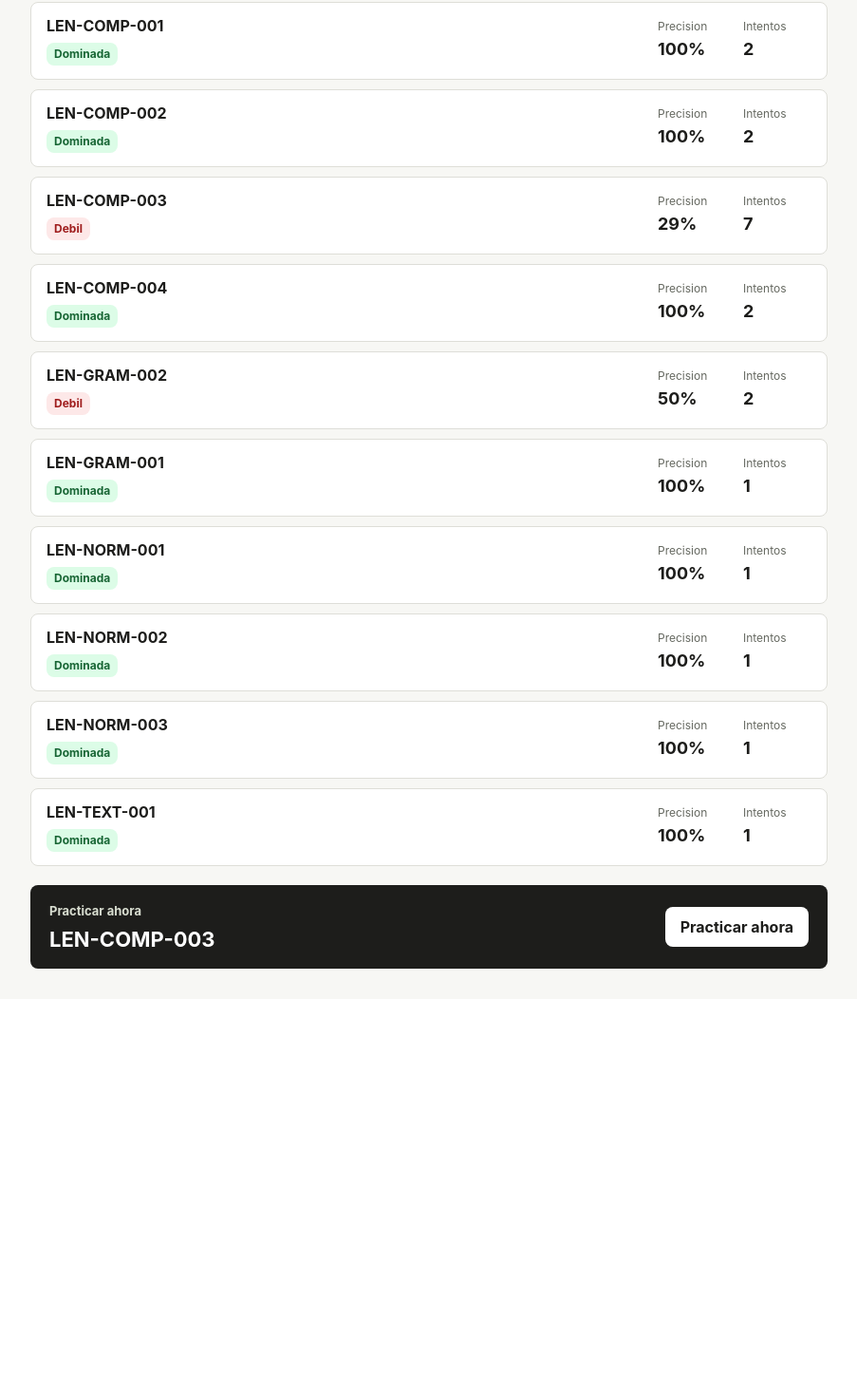
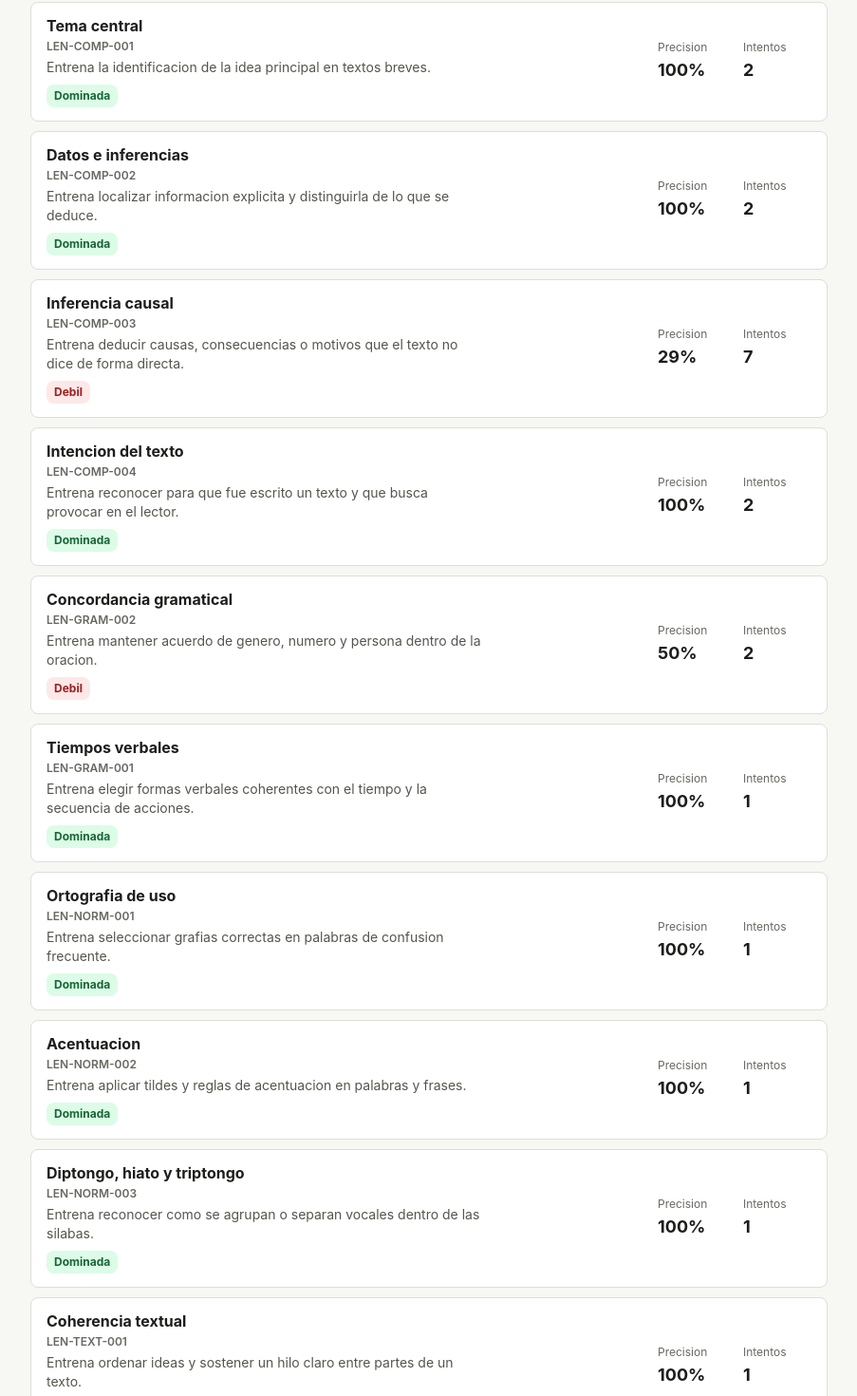
Before and after one commit to Teksi75/app-ingreso-product, a Next.js app: page /dashboard in a window 1280 px wide. Shown: the part 85-1555 px from the top of the page at 95% size, without its empty margins (188-1091 px from the left). Before the commit the page ends 1137 px from the top, so only its background shows below. Built offline with nearby package versions, Linux system fonts and the light colour scheme.

Commit message:
Improve practice skill UX

```diff
--- a/src/app/practice/PracticeQuestion.tsx
+++ b/src/app/practice/PracticeQuestion.tsx
@@ -2,6 +2,7 @@
 
 import { FormEvent, useState, type ChangeEvent } from "react";
 import { type Exercise } from "../../practice/session_runner";
+import { getSkillMetadata } from "../../skills/skill_metadata";
 
 type PracticeQuestionProps = {
   exercise: Exercise;
@@ -17,17 +18,38 @@ export function PracticeQuestion({
   usedExerciseIds,
 }: PracticeQuestionProps) {
   const [currentExercise, setCurrentExercise] = useState(exercise);
-  const [usedExercises, setUsedExercises] = useState<string[]>([
-    ...usedExerciseIds,
-    exercise.id,
-  ]);
+  const [usedExercises, setUsedExercises] = useState<string[]>(
+    Array.from(new Set([...usedExerciseIds, exercise.id])),
+  );
   const [questionCount, setQuestionCount] = useState(1);
   const [sessionCompleted, setSessionCompleted] = useState(false);
   const [selectedAnswer, setSelectedAnswer] = useState("");
   const [submittedAnswer, setSubmittedAnswer] = useState<string | null>(null);
   const hasSubmitted = submittedAnswer !== null;
   const isCorrect = submittedAnswer === currentExercise.correct_answer;
+  const sessionQuestionCount = Math.min(MAX_QUESTIONS, exercisePool.length);
   const available = exercisePool.filter((item) => !usedExercises.includes(item.id));
+  const skillMetadata = getSkillMetadata(currentExercise.skill_id);
+  const options = getStableShuffledOptions(currentExercise);
+  const skillBanner = (
+    <aside className="rounded-[8px] border border-[#d8d0a8] bg-[#fff8d7] p-3">
+      <p className="m-0 text-[12px] font-semibold uppercase text-[#6a5d21]">
+        Habilidad en entrenamiento
+      </p>
+      <p className="m-0 mt-1 text-[18px] font-bold text-[#1d1d1b]">
+        {skillMetadata.title}
+      </p>
+      <p className="m-0 mt-1 text-[13px] font-semibold text-[#6a5d21]">
+        {skillMetadata.id}
+      </p>
+      <p className="m-0 mt-1 text-[14px] leading-5 text-[#55554d]">
+        {skillMetadata.description}
+      </p>
+      <p className="m-0 mt-2 text-[13px] leading-5 text-[#55554d]">
+        Foco actual: {currentExercise.subskill}
+      </p>
+    </aside>
+  );
 
   function handleSubmit(event: FormEvent<HTMLFormElement>) {
     event.preventDefault();
@@ -43,18 +65,12 @@ export function PracticeQuestion({
   }
 
   function handleNext() {
-    if (questionCount >= MAX_QUESTIONS) {
+    if (questionCount >= sessionQuestionCount || available.length === 0) {
       setSessionCompleted(true);
       return;
     }
 
-    const nextPool = available.length > 0 ? available : exercisePool;
-    const nonRepeatingPool =
-      nextPool.length > 1
-        ? nextPool.filter((item) => item.id !== currentExercise.id)
-        : nextPool;
-    const candidatePool = nonRepeatingPool.length > 0 ? nonRepeatingPool : nextPool;
-    const nextExercise = pickExercise(candidatePool);
+    const nextExercise = pickExercise(available);
 
     setCurrentExercise(nextExercise);
     setUsedExercises((prev) => [...prev, nextExercise.id]);
@@ -65,6 +81,8 @@ export function PracticeQuestion({
 
   if (sessionCompleted) {
     return (
+      <>
+        {skillBanner}
         <article className="grid gap-4 rounded-lg border border-gray-200 bg-white p-4">
           <h1 className="text-xl font-semibold">Sesion completada</h1>
           <a
@@ -74,17 +92,25 @@ export function PracticeQuestion({
             Volver a practicar
           </a>
         </article>
+      </>
     );
   }
 
   return (
+    <>
+      {skillBanner}
       <article className="grid gap-4 rounded-lg border border-gray-200 bg-white p-4">
         <p className="text-sm font-medium text-gray-500">
-        Pregunta {questionCount} de {MAX_QUESTIONS}
+          Pregunta {questionCount} de {sessionQuestionCount}
         </p>
+        {currentExercise.text ? (
+          <p className="m-0 rounded border border-gray-200 bg-[#f7f7f4] p-3 text-base leading-7">
+            {currentExercise.text}
+          </p>
+        ) : null}
         <h1 className="text-xl font-semibold">{currentExercise.prompt}</h1>
         <form className="grid gap-3" onSubmit={handleSubmit}>
-        {currentExercise.options.map((option) => (
+          {options.map((option) => (
             <label
               key={option}
               className="flex items-center gap-3 rounded border border-gray-200 p-3 text-base font-medium"
@@ -127,9 +153,29 @@ export function PracticeQuestion({
           )}
         </form>
       </article>
+    </>
   );
 }
 
 function pickExercise(exercises: Exercise[]): Exercise {
   return exercises[Math.floor(Math.random() * exercises.length)];
 }
+
+function getStableShuffledOptions(exercise: Exercise): string[] {
+  return [...exercise.options].sort((left, right) => {
+    const leftRank = getOptionRank(`${exercise.id}:${left}`);
+    const rightRank = getOptionRank(`${exercise.id}:${right}`);
+
+    return leftRank - rightRank || left.localeCompare(right);
+  });
+}
+
+function getOptionRank(value: string): number {
+  let hash = 0;
+
+  for (let index = 0; index < value.length; index += 1) {
+    hash = (hash * 31 + value.charCodeAt(index)) >>> 0;
+  }
+
+  return hash;
+}
--- a/src/app/practice/page.tsx
+++ b/src/app/practice/page.tsx
@@ -25,7 +25,6 @@ export default async function PracticePage({ searchParams }: PracticePageProps)
   return (
     <main className="min-h-screen bg-[#f7f7f4] px-4 py-8 text-[#1d1d1b]">
       <section className="mx-auto grid max-w-md gap-5">
-        <p className="text-sm font-medium text-gray-500">{exercise.skill_id}</p>
         <PracticeQuestion
           exercise={exercise}
           exercisePool={exercisePool}
--- a/src/components/dashboard/ActionPanel.tsx
+++ b/src/components/dashboard/ActionPanel.tsx
@@ -1,5 +1,6 @@
 import Link from "next/link";
 import { type SkillState } from "../../storage/local_progress_store";
+import { getSkillMetadata } from "../../skills/skill_metadata";
 
 type DashboardSkill = {
   skill: string;
@@ -14,12 +15,23 @@ type ActionPanelProps = {
 
 export function ActionPanel({ skill }: ActionPanelProps) {
   const practiceHref = skill ? `/practice?skill=${encodeURIComponent(skill.skill)}` : "/practice";
+  const metadata = skill ? getSkillMetadata(skill.skill) : null;
 
   return (
     <section className="flex flex-wrap items-center justify-between gap-4 rounded-lg bg-[#1d1d1b] px-5 py-[18px] text-white">
       <div>
         <p className="mt-0 mb-1.5 text-[13px] font-bold text-[#d8ddd0]">Practicar ahora</p>
-        <h2 className="m-0 text-[22px] leading-[1.2] font-bold">{skill ? skill.skill : "Empezar practica"}</h2>
+        <h2 className="m-0 text-[22px] leading-[1.2] font-bold">
+          {metadata ? metadata.title : "Empezar practica"}
+        </h2>
+        {metadata ? (
+          <>
+            <p className="mt-1 mb-0 text-[13px] font-semibold text-[#d8ddd0]">{metadata.id}</p>
+            <p className="mt-1.5 mb-0 max-w-[520px] text-[14px] leading-5 text-[#d8ddd0]">
+              {metadata.description}
+            </p>
+          </>
+        ) : null}
       </div>
       <Link
         href={practiceHref}
--- a/src/components/dashboard/SkillItem.tsx
+++ b/src/components/dashboard/SkillItem.tsx
@@ -1,4 +1,5 @@
 import { type SkillState } from "../../storage/local_progress_store";
+import { getSkillMetadata } from "../../skills/skill_metadata";
 import { SkillStatus } from "./SkillStatus";
 
 type DashboardSkill = {
@@ -13,10 +14,18 @@ type SkillItemProps = {
 };
 
 export function SkillItem({ skill }: SkillItemProps) {
+  const metadata = getSkillMetadata(skill.skill);
+
   return (
     <article className="flex flex-wrap items-center justify-between gap-4 rounded-lg border border-[#deded8] bg-white px-4 py-3.5">
       <div className="grid gap-2">
-        <strong className="text-base leading-tight">{skill.skill}</strong>
+        <div className="grid gap-1">
+          <strong className="text-base leading-tight">{metadata.title}</strong>
+          <span className="text-xs font-semibold text-[#666961]">{metadata.id}</span>
+          <p className="m-0 max-w-[460px] text-sm leading-5 text-[#55554d]">
+            {metadata.description}
+          </p>
+        </div>
         <SkillStatus state={skill.last_state} />
       </div>
       <dl className="m-0 flex flex-wrap gap-[18px]">
--- /dev/null
+++ b/src/skills/skill_metadata.ts
@@ -0,0 +1,78 @@
+export type SkillMetadata = {
+  id: string;
+  title: string;
+  description: string;
+};
+
+const skillMetadata: Record<string, SkillMetadata> = {
+  "LEN-COMP-001": {
+    id: "LEN-COMP-001",
+    title: "Tema central",
+    description: "Entrena la identificacion de la idea principal en textos breves.",
+  },
+  "LEN-COMP-002": {
+    id: "LEN-COMP-002",
+    title: "Datos e inferencias",
+    description: "Entrena localizar informacion explicita y distinguirla de lo que se deduce.",
+  },
+  "LEN-COMP-003": {
+    id: "LEN-COMP-003",
+    title: "Inferencia causal",
+    description: "Entrena deducir causas, consecuencias o motivos que el texto no dice de forma directa.",
+  },
+  "LEN-COMP-004": {
+    id: "LEN-COMP-004",
+    title: "Intencion del texto",
+    description: "Entrena reconocer para que fue escrito un texto y que busca provocar en el lector.",
+  },
+  "LEN-GRAM-001": {
+    id: "LEN-GRAM-001",
+    title: "Tiempos verbales",
+    description: "Entrena elegir formas verbales coherentes con el tiempo y la secuencia de acciones.",
+  },
+  "LEN-GRAM-002": {
+    id: "LEN-GRAM-002",
+    title: "Concordancia gramatical",
+    description: "Entrena mantener acuerdo de genero, numero y persona dentro de la oracion.",
+  },
+  "LEN-NORM-001": {
+    id: "LEN-NORM-001",
+    title: "Ortografia de uso",
+    description: "Entrena seleccionar grafias correctas en palabras de confusion frecuente.",
+  },
+  "LEN-NORM-002": {
+    id: "LEN-NORM-002",
+    title: "Acentuacion",
+    description: "Entrena aplicar tildes y reglas de acentuacion en palabras y frases.",
+  },
+  "LEN-NORM-003": {
+    id: "LEN-NORM-003",
+    title: "Diptongo, hiato y triptongo",
+    description: "Entrena reconocer como se agrupan o separan vocales dentro de las silabas.",
+  },
+  "LEN-TEXT-001": {
+    id: "LEN-TEXT-001",
+    title: "Coherencia textual",
+    description: "Entrena ordenar ideas y sostener un hilo claro entre partes de un texto.",
+  },
+  "LEN-VOC-001": {
+    id: "LEN-VOC-001",
+    title: "Vocabulario por contexto",
+    description: "Entrena inferir significados a partir de pistas cercanas en el texto.",
+  },
+  "LEN-VOC-002": {
+    id: "LEN-VOC-002",
+    title: "Sinonimos en contexto",
+    description: "Entrena reemplazar palabras sin cambiar el sentido ni la intensidad del texto.",
+  },
+};
+
+export function getSkillMetadata(skillId: string): SkillMetadata {
+  return (
+    skillMetadata[skillId] ?? {
+      id: skillId,
+      title: skillId,
+      description: "Entrena una habilidad de Lengua registrada en el progreso.",
+    }
+  );
+}
```
Also changed, not shown: graphify-out/GRAPH_REPORT.md (+31 -33 lines), graphify-out/graph.json, 2 other files (tests, documents, lock files or other folders). Lines whose indentation alone changed are shown as unchanged.
